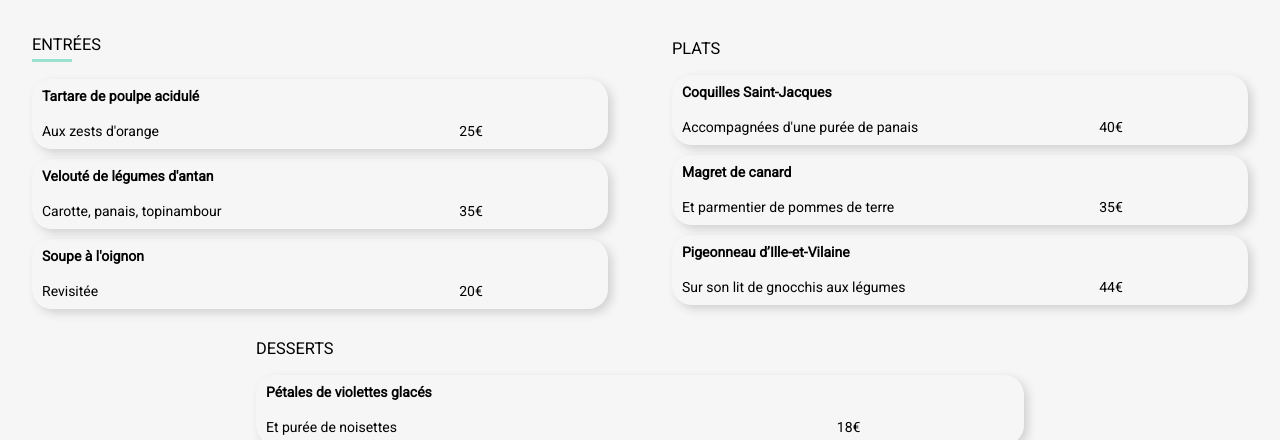
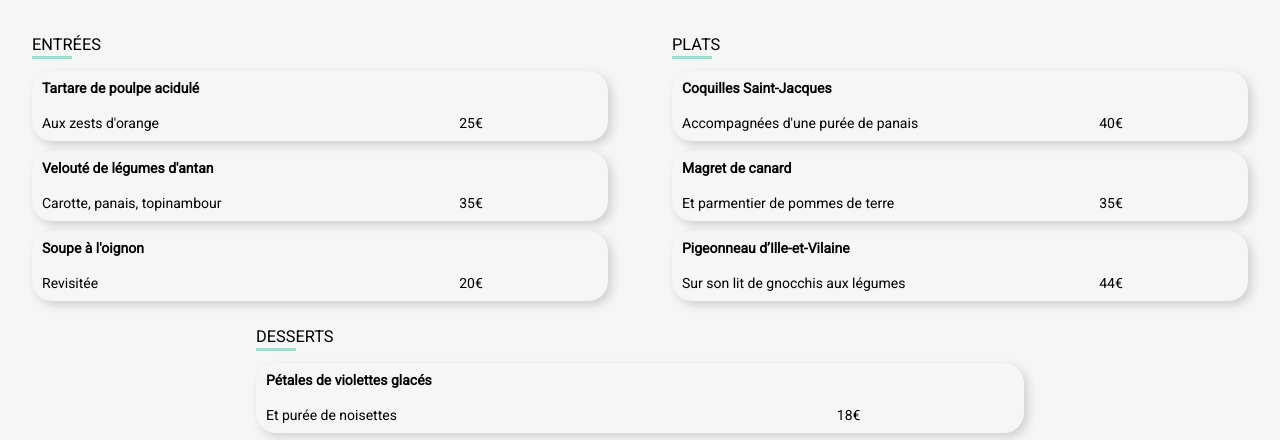
Before and after one commit to Aztharoths/MehdiLugan_3_12012021, a website: page menus/à-la-française.html in a window 1280 px wide. Shown: the part 359-799 px from the top of the page. Drawn offline with Linux system fonts and the light colour scheme; a web font is replaced by a local one.

Commit message:
add border dishes heading + anim

```diff
--- a/menus/à-la-française.html
+++ b/menus/à-la-française.html
@@ -33,10 +33,7 @@
           </button>
         </h2>
         <section class="menu__dishes menu__dishes--1">
-          <h3 class="menu__dishes__heading">
-            Entrées
-            <div class="menu__dishes__heading__border"></div>
-          </h3>
+          <h3 class="menu__dishes__heading">Entrées</h3>
 
           <div class="menu__dishes__dish">
             <h4 class="menu__dishes__dish__heading">
--- a/sass/pages/_menus.scss
+++ b/sass/pages/_menus.scss
@@ -18,7 +18,12 @@ img {
     &__heading {
       text-transform: uppercase;
       font-weight: 500;
-      &__border {
+      position: relative;
+      &::after {
+        content: "";
+        position: absolute;
+        left: 0;
+        bottom: -5px;
         background-color: $tertiary-color;
         margin: 5px 0 0 0;
         height: 3px;
@@ -126,7 +131,6 @@ img {
     @include flow(15);
   }
 }*/
-
 .menu {
   @include anim-flow(bottom);
   &__dishes {
@@ -157,6 +161,7 @@ img {
     }
   }
 }
+
 /*@{DISH BUTTON FLOW}@*/
 .menu {
   &__dishes {
@@ -178,6 +183,18 @@ img {
   }
 }
 
+/*@{DISH BORDER FLOW}@*/
+.menu {
+  &__dishes {
+    &__heading {
+      &::after {
+        animation: border 1s $anim-dishes-delay * 5
+          cubic-bezier(1, 0.5, 0.78, 1) both;
+        transform-origin: left;
+      }
+    }
+  }
+}
 /*@>700<@*/
 
 @media (min-width: 700px) {
--- a/sass/utils/_keyframes.scss
+++ b/sass/utils/_keyframes.scss
@@ -38,3 +38,14 @@
     opacity: 0;
   }
 }
+@keyframes border {
+  0% {
+    transform: scale(0);
+  }
+  50% {
+    transform: scale(6, 0.3);
+  }
+  100% {
+    transform: scale(1);
+  }
+}
```
Also changed, not shown: public/css/style.css, 1 other file.
